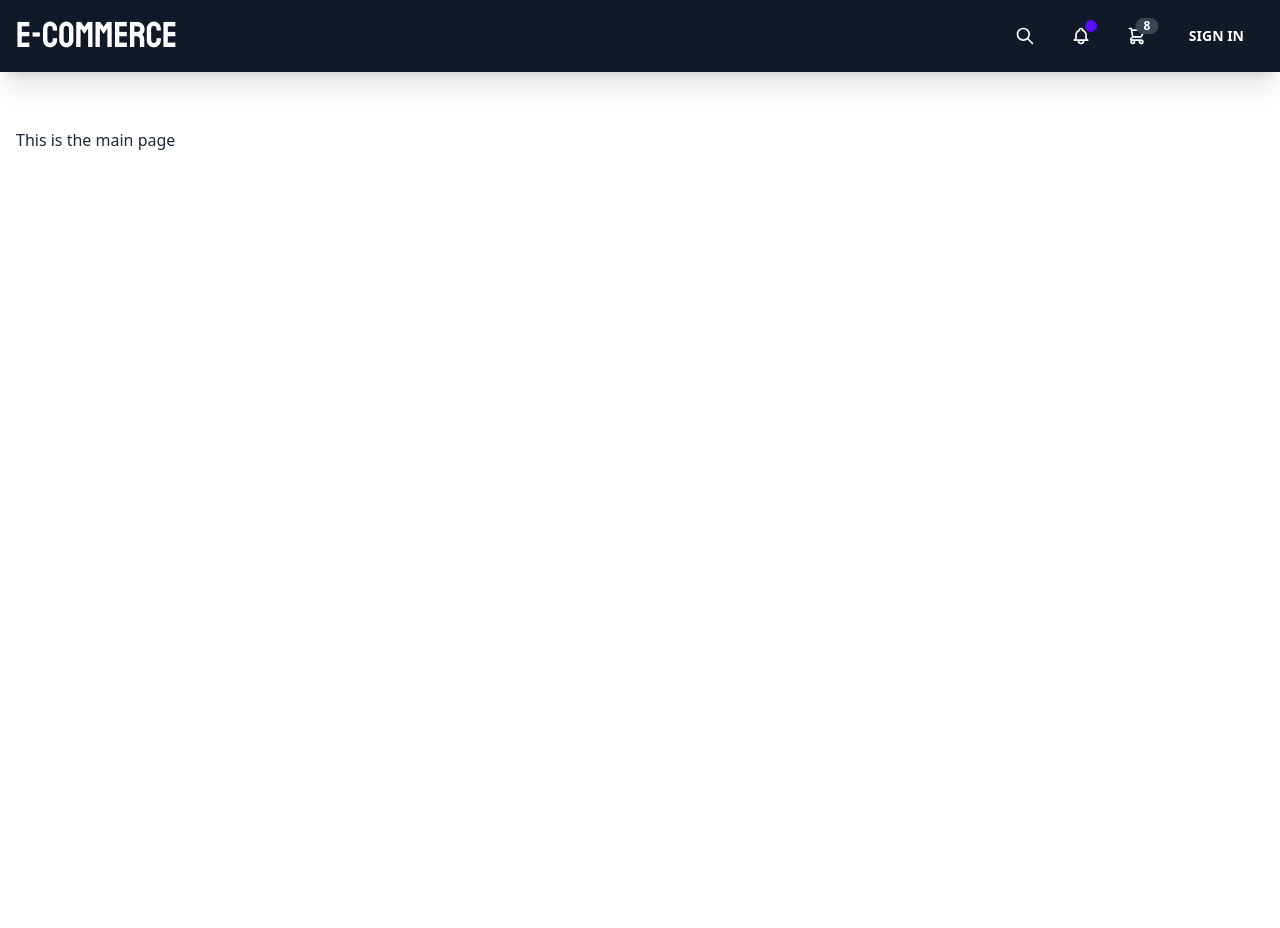
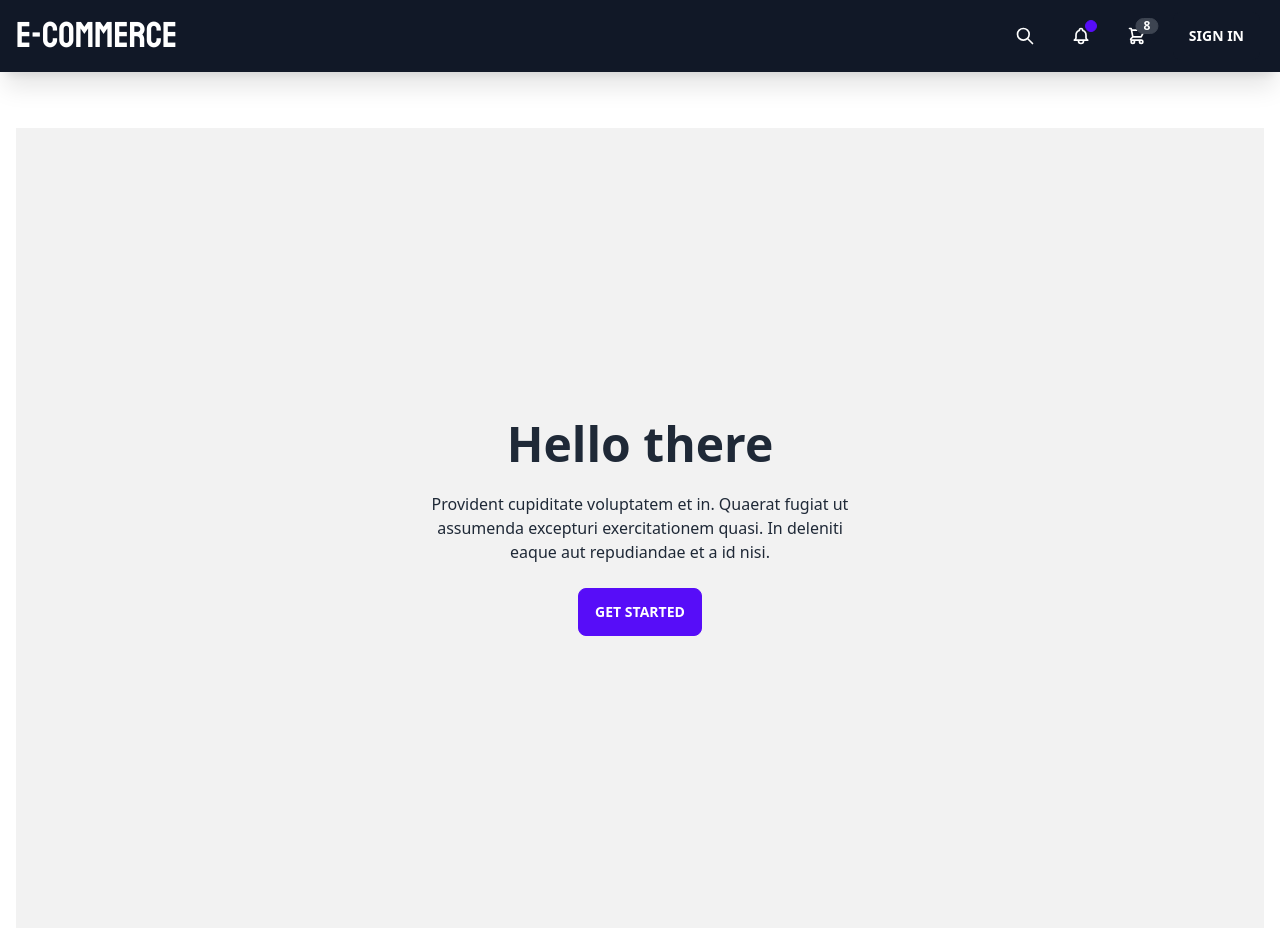
Before and after one commit to izabelaoska/e-commerce-project, a Next.js app: page / in a window 1280 px wide. Before the commit the page ends 800 px from the top, so only its background shows below. Built offline with nearby package versions, Linux system fonts and the light colour scheme.

Commit message:
feat: hero component

```diff
--- /dev/null
+++ b/components/Hero.tsx
@@ -0,0 +1,24 @@
+import React from "react"
+
+export const Hero = () => {
+  return (
+    <div className="hero min-h-screen bg-base-200">
+      <div className="hero-content text-center">
+        <div className="max-w-md">
+          <h1 className="text-5xl font-bold">
+            Hello there
+          </h1>
+          <p className="py-6">
+            Provident cupiditate voluptatem et in. Quaerat
+            fugiat ut assumenda excepturi exercitationem
+            quasi. In deleniti eaque aut repudiandae et a id
+            nisi.
+          </p>
+          <button className="btn btn-primary">
+            Get Started
+          </button>
+        </div>
+      </div>
+    </div>
+  )
+}
--- a/components/Layout.tsx
+++ b/components/Layout.tsx
@@ -1,4 +1,5 @@
 import React, { PropsWithChildren } from "react"
+import { Hero } from "./Hero"
 import { Navbar } from "./Navbar"
 
 export const Layout: React.FC<PropsWithChildren> = ({
@@ -8,7 +9,7 @@ export const Layout: React.FC<PropsWithChildren> = ({
     <div className="min-h-screen h-1">
       <Navbar />
       <main className="container px-4 mx-auto h-full pt-32">
-        {children}
+        {children} <Hero />
       </main>
     </div>
   )
--- a/components/Notifications.tsx
+++ b/components/Notifications.tsx
@@ -1,6 +1,6 @@
 import React from "react"
 
-const MotificationLogo = () => {
+const NotificationLogo = () => {
   return (
     <svg
       xmlns="http://www.w3.org/2000/svg"
@@ -23,7 +23,7 @@ export const Notifications = () => {
   return (
     <button className="btn btn-ghost btn-circle">
       <div className="indicator">
-        <MotificationLogo />
+        <NotificationLogo />
         <span className="badge badge-xs badge-primary indicator-item"></span>
       </div>
     </button>
--- a/pages/index.tsx
+++ b/pages/index.tsx
@@ -1,10 +1,11 @@
 import type { NextPage } from "next"
 import Head from "next/head"
 import Image from "next/image"
+import { Hero } from "../components/Hero"
 import styles from "../styles/Home.module.css"
 
 const Home: NextPage = () => {
-  return <div>This is the main page</div>
+  return <div></div>
 }
 
 export default Home
```
